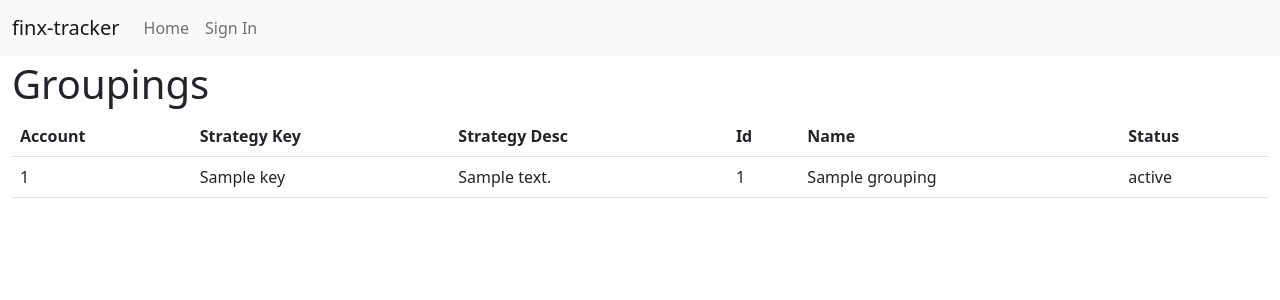
After one commit to westonplatter/finx-tracker, a Django app: template finx_tracker/templates/portfolios/grouping_list.html in a window 1280 px wide. The commit adds this page. Shown: the top 300 px of the page. Run offline with Django 4.2, Linux system fonts and the light colour scheme; the template is opened without the code that fills it: most values are stand-ins (such as "Sample title", 1, 10 or a date in 2020); some libraries are stand-ins or nearby versions.

Commit message:
clean up and small improvements (#50)
* fix. group detail page query.
* truncate positions table by account_id
* display strats and groups

```diff
--- a/finx_tracker/templates/base.html
+++ b/finx_tracker/templates/base.html
@@ -62,13 +62,16 @@
                   <a class="nav-link" href="{% url 'users:detail' request.user.username  %}">{% translate "Profile" %}</a>
                 </li>
                 <li class="nav-item">
-                  <a class="nav-link" href="{% url 'portfolios:portfolios-list' %}">{% translate "Portfolios" %}</a>
+                  <a class="nav-link" href="{% url 'portfolios:portfolio-list' %}">{% translate "Portfolios" %}</a>
                 </li>
                 <li class="nav-item">
-                  <a class="nav-link" href="{% url 'portfolios:portfolios-pnl' %}">{% translate "PnL" %}</a>
+                  <a class="nav-link" href="{% url 'portfolios:portfolio-pnl' %}">{% translate "PnL" %}</a>
                 </li>
                 <li class="nav-item">
-                  <a class="nav-link" href="{% url 'portfolios:trades-list' %}">{% translate "Trades" %}</a>
+                  <a class="nav-link" href="{% url 'portfolios:grouping-list' %}">{% translate "Strategies/Groups" %}</a>
+                </li>
+                <li class="nav-item">
+                  <a class="nav-link" href="{% url 'portfolios:trade-list' %}">{% translate "Trades" %}</a>
                 </li>
                 <li class="nav-item">
                   {# URL provided by django-allauth/account/urls.py #}
--- a/finx_tracker/templates/groupings/grouping_detail.html
+++ b/finx_tracker/templates/groupings/grouping_detail.html
@@ -16,6 +16,7 @@
   <tr>
     <th>Conid</th>
     <th>Description</th>
+    <th>Position</th>
     <th>PnL Unrealized</th>
   </tr>
 
@@ -23,6 +24,7 @@
   <tr>
     <td>{{ position.conid }}</td>
     <td>{{ position.description }}</td>
+    <td>{{ position.position }}</td>
     <td>{{ position.fifo_pnl_unrealized }}</td>
   </tr>
   {% endfor %}
--- /dev/null
+++ b/finx_tracker/templates/portfolios/grouping_list.html
@@ -0,0 +1,29 @@
+{% extends "base.html" %}
+
+{% block content %}
+<h1>Groupings</h2>
+
+<table class="table">
+  <tr>
+    <th>Account</th>
+    <th>Strategy Key</th>
+    <th>Strategy Desc</th>
+    <th>Id</th>
+    <th>Name</th>
+    <th>Status</th>
+  </tr>
+
+  {% for grouping in object_list %}
+  <tr>
+    <td>{{ grouping.strategy.portfolio.account_id }}</td>
+    <td>{{ grouping.strategy.key }}</td>
+    <td>{{ grouping.strategy.description }}</td>
+    <td>{{ grouping.id }}</td>
+    <td>{{ grouping.name }}</td>
+    <td>{{ grouping.status }}</td>
+  </tr>
+  {% endfor %}
+</table>
+
+
+{%endblock %}
```
Also changed, not shown: finx_tracker/portfolios/forms.py (+12 -0 lines), finx_tracker/portfolios/models.py (+5 -3 lines), finx_tracker/portfolios/urls.py (+5 -3 lines), finx_tracker/portfolios/views.py (+14 -2 lines), scripts/import_positions.py (+11 -7 lines), 1 other file.
